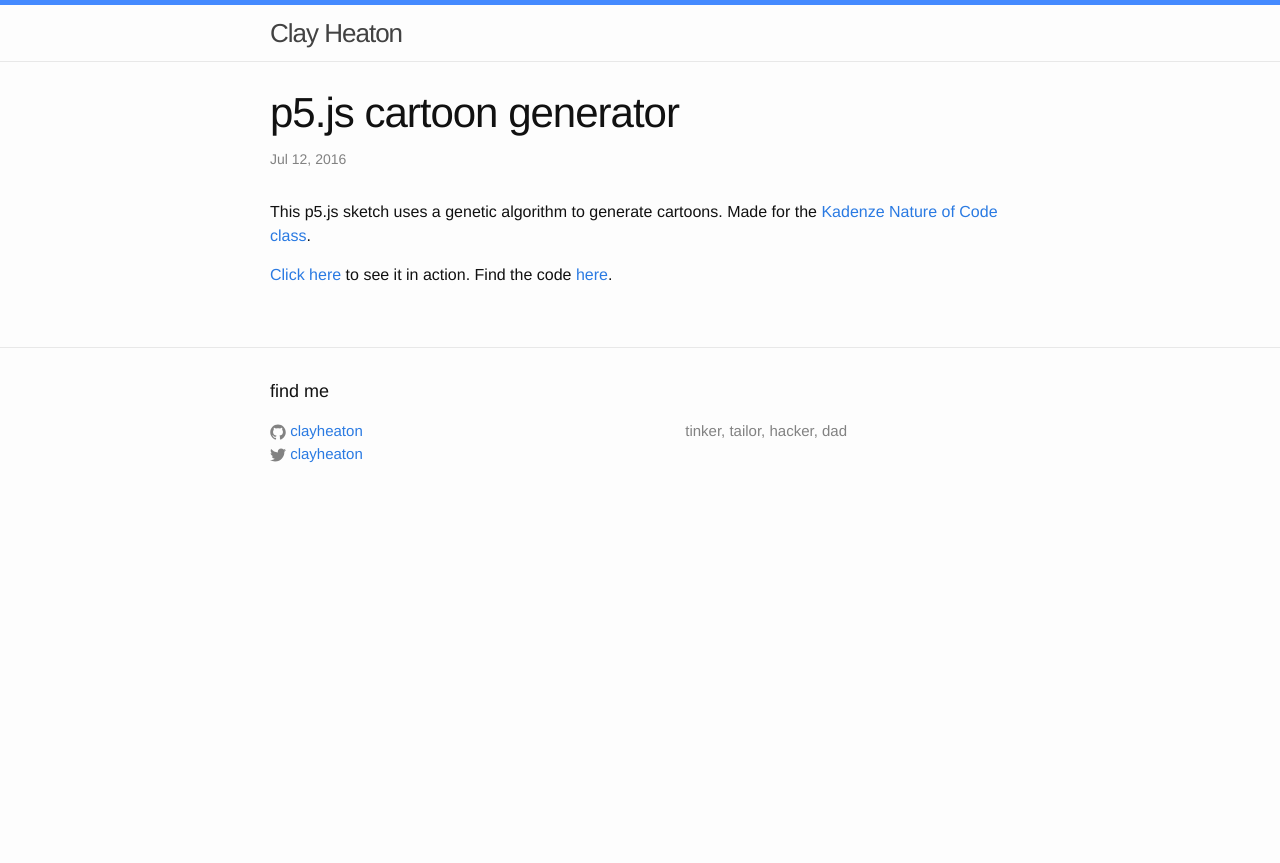
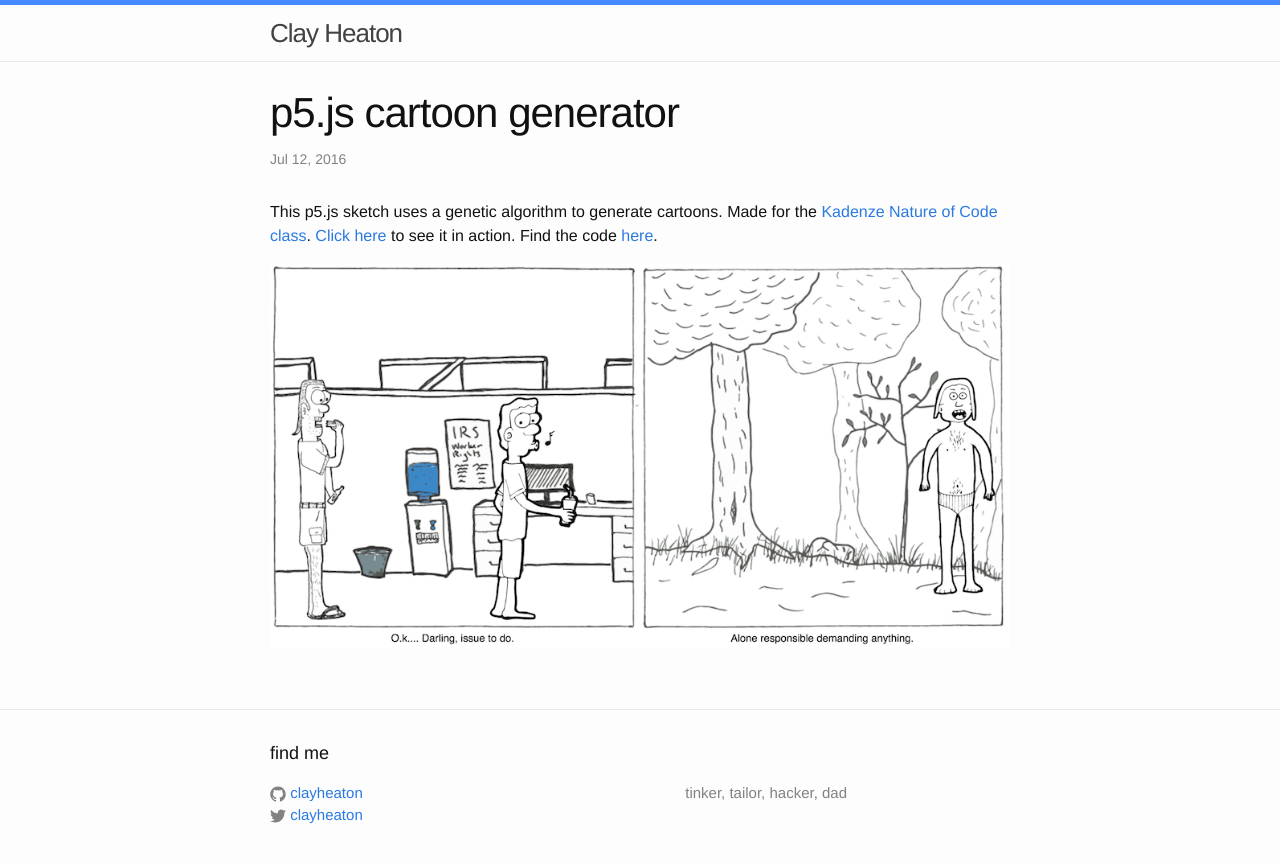
Before and after one commit to clayheaton/clayheaton.github.io, a Jekyll site: the page built from _posts/2016-07-12-cartoon-generator.markdown, in a window 1280 px wide. Shown: the top 863 px of the page. Built offline with Jekyll 4.4.1, drawn with Linux system fonts in a browser that asks for light colours.

Commit message:
example cartoon

```diff
--- a/_posts/2016-07-12-cartoon-generator.markdown
+++ b/_posts/2016-07-12-cartoon-generator.markdown
@@ -5,9 +5,10 @@ date:   2016-07-12 14:29:35 -0400
 categories: creative p5js
 ---
 
-This p5.js sketch uses a genetic algorithm to generate cartoons. Made for the [Kadenze Nature of Code class][kadenze].
+This p5.js sketch uses a genetic algorithm to generate cartoons. Made for the [Kadenze Nature of Code class][kadenze]. [Click here][click-here] to see it in action. Find the code [here][code-link].
 
-[Click here][click-here] to see it in action. Find the code [here][code-link].
+![Example comic](/assets/2016-07-12-cartoon.png)
+
 
 [kadenze]: https://www.kadenze.com/courses/the-nature-of-code/info
 [click-here]: generative_cartoons/index.html
```
Also changed, not shown: assets/2016-07-12-cartoon.png (added), 2 other files.
